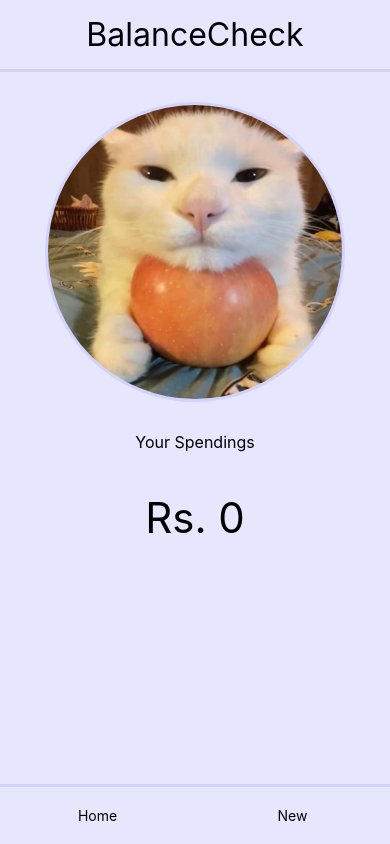
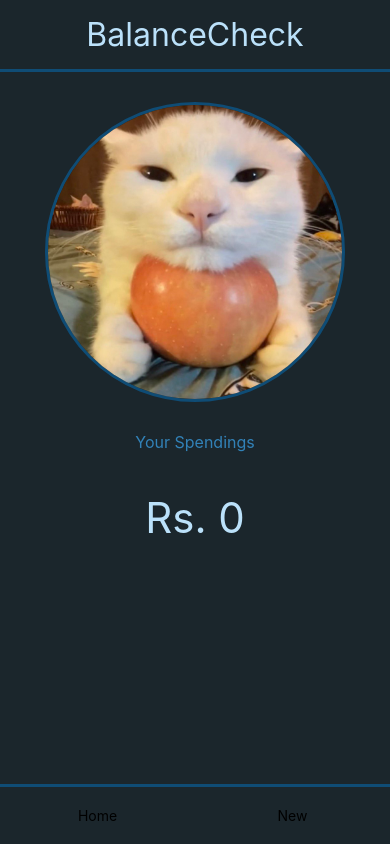
Before and after one commit to oblionC/SpendCheck, a React Native app: screen / in a window 390 px wide. Built offline with nearby package versions, Linux system fonts and the light colour scheme.

Commit message:
Allow for adding spending in new tab

```diff
--- a/App.js
+++ b/App.js
@@ -1,4 +1,4 @@
-import { StyleSheet, Text, View, SafeAreaView, TextInput } from 'react-native';
+import { StyleSheet, Text, View, SafeAreaView } from 'react-native';
 import Navbar from './src/Navbar';
 import { COLORS } from './src/constants/colors';
 import { useState } from 'react';
@@ -7,25 +7,28 @@ import NewScreen from './src/NewScreen';
 
 
 export default function App() {
-  const [count, setCount] = useState(0);
+  const [amount, setAmount] = useState(0);
   const [screen, setScreen] = useState(0);
-  const onPress = (screen) => {
+  const changeTab = (screen) => {
     setScreen(screen);
+  }
+  const changeAmount = (value) => {
+    setAmount(value);
   }
 
   return (
     <View style={[ styles.container ]}>
 
       <SafeAreaView style={styles.head}>
-        <Text style={{fontSize: 32, margin: 15}}>BalanceCheck</Text>
+        <Text style={{fontSize: 32, margin: 15, color: COLORS.text}}>BalanceCheck</Text>
       </SafeAreaView>
 
       <SafeAreaView style={[ styles.main ]}>
-        {screen === 0 && <HomeScreen count={count} />}
-        {screen === 1 && <NewScreen count={count} />}
+        {screen === 0 && <HomeScreen count={amount} />}
+        {screen === 1 && <NewScreen amount={amount} changeAmount={changeAmount} changeTab={changeTab} />}
       </SafeAreaView>
 
-      <Navbar onPress={onPress} />
+      <Navbar changeTab={changeTab} />
 
     </View>
   );
@@ -51,6 +54,6 @@ const styles = StyleSheet.create({
     justifyContent: "center",
     alignItems: "center",
     borderBottomWidth: 3,
-    borderBottomColor: COLORS.secondary
+    borderBottomColor: COLORS.secondary,
   }
 });
--- a/src/HomeScreen/index.js
+++ b/src/HomeScreen/index.js
@@ -13,8 +13,8 @@ export default function HomeScreen(props) {
           <View style={[ styles.userPfp ]}>
             <Image source={userPfp} style={[ styles.userPfpImg ]} />
           </View>
-          <Text style={{fontSize: 16, textAlign: "center"}}> Your Spendings </Text>
-          <Text style={{fontSize: 42, textAlign: "center", margin: 40}}> Rs. {props.count} </Text>
+          <Text style={{fontSize: 16, textAlign: "center", color: COLORS.tertiary}}> Your Spendings </Text>
+          <Text style={{fontSize: 42, textAlign: "center", margin: 40, color: COLORS.text}}> Rs. {props.count} </Text>
         </ScrollView>
     )
 }
--- a/src/Navbar/index.js
+++ b/src/Navbar/index.js
@@ -6,12 +6,12 @@ export default function Navbar(props) {
 
     return (
         <SafeAreaView style={[ styles.navbar]}>
-            <Pressable style={[styles.tab]} onPress={() => props.onPress(0)}>
+            <Pressable style={[styles.tab]} onPress={() => props.changeTab(0)}>
                 <View style={[styles.tab]}>
                     <Text>Home</Text>
                 </View>
             </Pressable>
-            <Pressable style={[styles.tab]} onPress={() => props.onPress(1)}>
+            <Pressable style={[styles.tab]} onPress={() => props.changeTab(1)}>
                 <View >
                     <Text>New</Text>
                 </View>
@@ -33,6 +33,7 @@ const styles = StyleSheet.create({
         height: "100%",
         flex: 1,
         justifyContent: "center",
-        alignItems: "center"
+        alignItems: "center",
+        color: COLORS.text
     }
 })
--- a/src/NewScreen/index.js
+++ b/src/NewScreen/index.js
@@ -1,20 +1,49 @@
-import { StyleSheet, Text, View, ScrollView, TextInput } from 'react-native';
+import { StyleSheet, Text, View, ScrollView, TextInput, Pressable } from 'react-native';
 import { COLORS } from '../constants/colors';
 import { useState } from 'react';
+import isNumber from '../utils/isNumber';
 
 let userPfp = require('../../public/img/carb_2.png');
 
 export default function NewScreen(props) {
+  const [error, setError] = useState(false);
+  const [inp, setInp] = useState("");
+
+  const checkInput = () => {
+    let inputValue;
+    try{
+      inputValue = parseInt(inp);
+    }
+    catch {
+      console.log("caught")
+      setError(true)
+    }
+    props.changeAmount(props.amount + inputValue)
+    props.changeTab(0)
+  }
 
   return (
       <ScrollView contentContainerStyle={styles.container}>
+
+        {/* Error lable in case user does not input number. Only appears when error triggered */}
+        {error && <View style={styles.errorLabel}>
+          <Text style={{color: "red"}}>Your input is not an integer</Text>
+        </View>}
+
         <View style={{justifyContent: "center", alignItems: "center", height: "100%"}}>
           <View>
-              <Text>New spend:</Text>
+            <Text style={{color: COLORS.tertiary}}>New spend:</Text>
           </View>
           <View style = {styles.textbox}>
-              <TextInput style = {styles.inputBox} />
+            <TextInput style = {styles.inputBox} keyboardType="numeric" value={inp} onChangeText={(text) => {
+                if(isNumber(text)) {
+                  setInp(text);
+                }
+              }} />
           </View>
+          <Pressable style={ styles.addButton } onPress={() => {checkInput()}}>
+            <Text>Add</Text>
+          </Pressable>
         </View>
       </ScrollView>
   )
@@ -32,11 +61,21 @@ const styles = StyleSheet.create({
     borderColor: COLORS.secondary,
     width: "100%",
     height: "100%",
+    color: COLORS.text,
+    padding: 10
   },
   textbox: {
     width: 300,
     height: 70,
-    borderWidth: 5,
-    borderColor: "black",
+    marginVertical: 20
+  },
+  addButton: {
+    backgroundColor: COLORS.tertiary,
+    borderWidth: 3,
+    borderColor: COLORS.secondary,
+    width: 100,
+    height: 50,
+    justifyContent: "center",
+    alignItems: "center"
   }
 })
--- a/src/constants/colors.js
+++ b/src/constants/colors.js
@@ -1,6 +1,7 @@
 export const COLORS = {
-    primary: "#e6e6ff",
-    secondary: "#d2d2ff",
-    tertiary: "#BFD8AF",
-    quaternary: "#99BC85"
+    primary: "#1B262C",
+    secondary: "#0F4C75",
+    tertiary: "#3282B8",
+    quaternary: "#BBE1FA",
+    text: "#BBE1FA"
 }
--- /dev/null
+++ b/src/utils/isNumber.js
@@ -0,0 +1,3 @@
+export default function isNumber(s) {
+    return /^\d+$/.test(s);
+}
```
Also changed, not shown: react-native.config.js (added, +7 -0 lines), src/TextComponents/LabelText.js (added), src/TextComponents/TextFont.js (added), src/assets/fonts/Roboto-Regular.ttf (added). Lines whose indentation alone changed are shown as unchanged.
